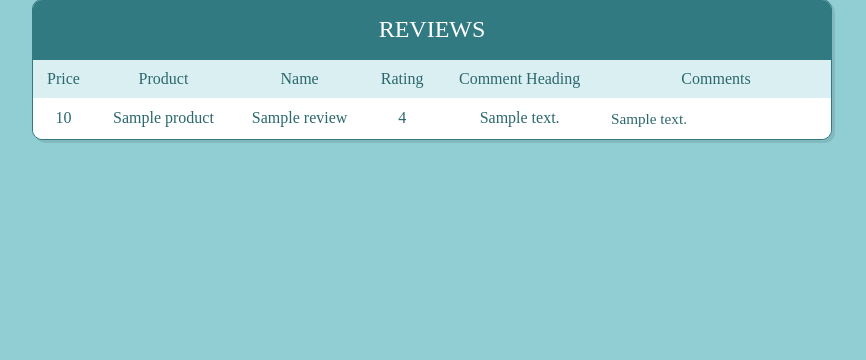
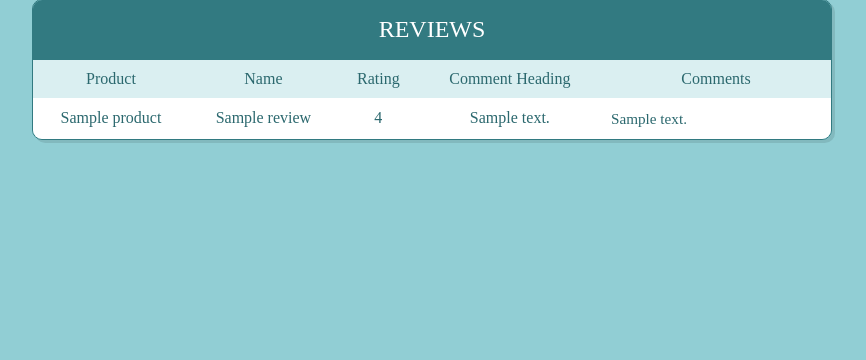
Before and after one commit to ishan991/ReviewScrapperProject, a Flask app: template templates/results.html in a window 1280 px wide. Shown: the part 17-377 px from the top of the page, without its empty margins (208-1074 px from the left). Run offline with Flask 2, Linux system fonts and the light colour scheme; the template is opened without the code that fills it: most values are stand-ins (such as "Sample title", 1, 10 or a date in 2020); some libraries are stand-ins or nearby versions.

Commit message:
Update results.html

```diff
--- a/templates/results.html
+++ b/templates/results.html
@@ -21,7 +21,6 @@
 
    <table cellspacing="0">
       <tr>
-          <th>Price</th>
          <th>Product</th>
          <th>Name</th>
          <th>Rating</th>
@@ -30,7 +29,6 @@
       </tr>
          {% for review in reviews %}
       <tr>
-          <td>{{review['Price']}}</td>
           <td>{{review['Product']}}</td>
          <td>{{review['Name']}}</td>
          <td>{{review['Rating']}}</td>
```
